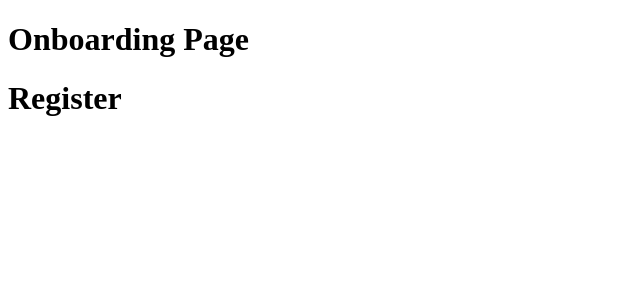
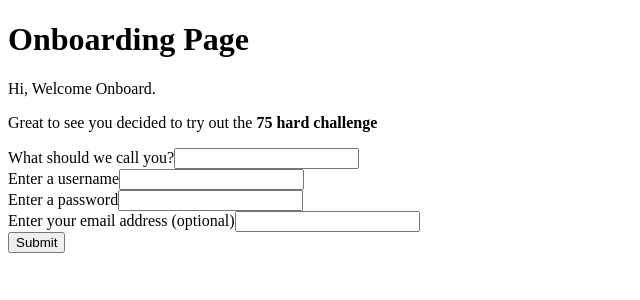
Before and after one commit to rahulbeyondcode/75-Hard-Tracker, a React (Vite) app in the folder frontend/: page /onboarding/register in a window 1280 px wide. Shown: the top 300 px of the page, without its empty margins (0-640 px from the left). Built offline with nearby package versions, Linux system fonts and the light colour scheme.

Commit message:
Added basic form elements for onboarding / register page

```diff
--- a/frontend/src/components/onboarding/Register/index.tsx
+++ b/frontend/src/components/onboarding/Register/index.tsx
@@ -1,7 +1,32 @@
 const Register = () => {
   return (
     <div>
-      <h1>Register</h1>
+      <p>Hi, Welcome Onboard.</p>
+      <p>
+        Great to see you decided to try out the <b>75 hard challenge</b>
+      </p>
+
+      <div>
+        <label htmlFor="name">What should we call you?</label>
+        <input />
+      </div>
+
+      <div>
+        <label htmlFor="username">Enter a username</label>
+        <input />
+      </div>
+
+      <div>
+        <label htmlFor="password">Enter a password</label>
+        <input />
+      </div>
+
+      <div>
+        <label htmlFor="email">Enter your email address (optional)</label>
+        <input />
+      </div>
+
+      <button>Submit</button>
     </div>
   );
 };
```
